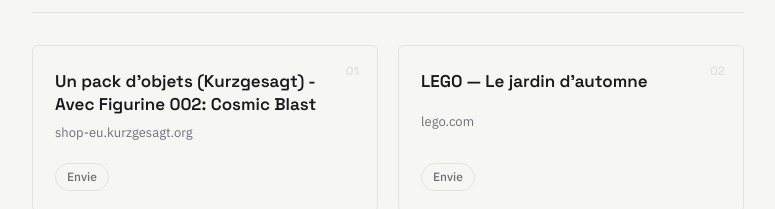
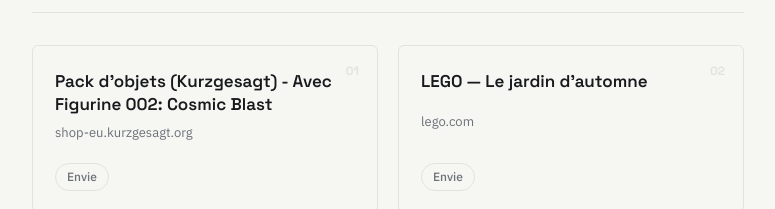
Before and after one commit to bynosta/nosterra, a plain HTML site: page anniversaire.html in a window 1280 px wide. Shown: the part 377-586 px from the top of the page, without its empty margins (252-1027 px from the left). Drawn offline with Linux system fonts and the light colour scheme.

Commit message:
Update anniversaire.html

```diff
--- a/anniversaire.html
+++ b/anniversaire.html
@@ -117,7 +117,7 @@
 
 <a class="gift-card" href="https://shop-eu.kurzgesagt.org/collections/deals/products/build-your-own-collectibles-bundle-1" target="_blank" rel="noopener">
 <span class="gift-num">01</span>
-<span class="gift-title">Un pack d'objets (Kurzgesagt) - Avec Figurine 002: Cosmic Blast</span>
+<span class="gift-title">Pack d'objets (Kurzgesagt) - Avec Figurine 002: Cosmic Blast</span>
 <span class="gift-domain">shop-eu.kurzgesagt.org</span>
 <span class="gift-status status-envie">Envie</span>
 </a>
```
